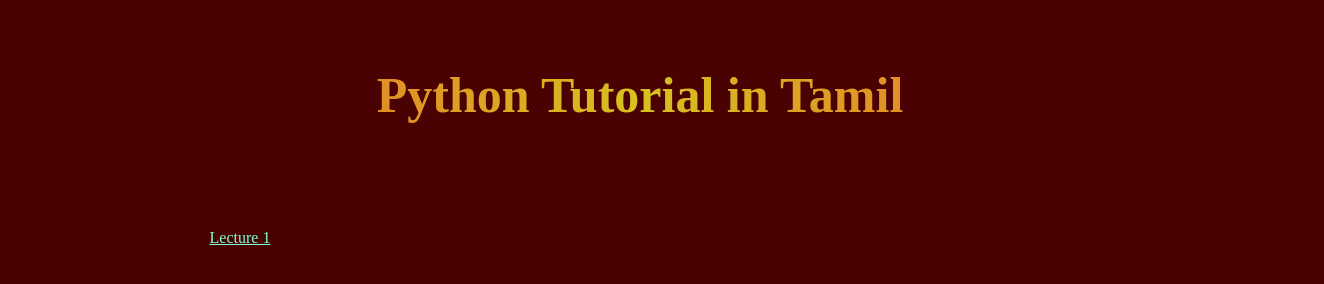
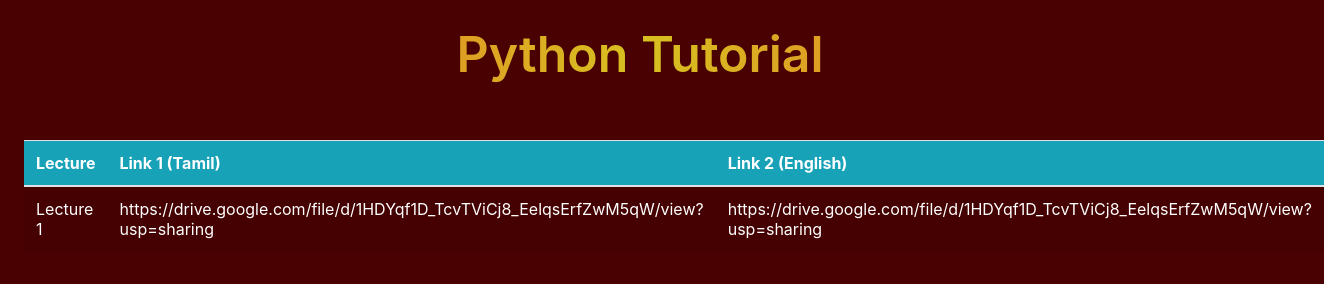
Before and after one commit to programmingrakesh/pythontutorialtamil, a plain HTML site: page index.html in a window 1280 px wide. Shown: the whole page, 1324 px wide, since content can reach past the window. Drawn offline with nearby package versions, Linux system fonts and the light colour scheme.

Commit message:
Update index.html

```diff
--- a/index.html
+++ b/index.html
@@ -1,10 +1,19 @@
-<!DOCTYPE html>
-<html lang="en" dir="ltr">
+<script src="https://ajax.googleapis.com/ajax/libs/jquery/3.3.1/jquery.min.js"></script>
+
+<link rel="stylesheet" href="https://stackpath.bootstrapcdn.com/bootstrap/4.3.1/css/bootstrap.min.css" integrity="sha384-ggOyR0iXCbMQv3Xipma34MD+dH/1fQ784/j6cY/iJTQUOhcWr7x9JvoRxT2MZw1T" crossorigin="anonymous">
 <head>
-    <meta charset="utf-8">
-    <title>Python Tutorial</title>
+  <meta name="viewport" content="width=device-width, initial-scale=1" />
 </head>
-  <style media="screen">
+
+
+
+<style>
+    th{
+        color:#fff;
+            }
+    tr {
+      color: #fff;
+    }
             @keyframes color {
               30% {background: #610527;}
               40% {background: #630202;}
@@ -28,27 +37,47 @@
               background-color: burlywood;
               ;
             }
-    h2 {
-      padding-left: 30px;
-      font-weight: bolder;
+
+</style>
+
+<body>
+  <h1>Python Tutorial</h1>
+  <br><br>
+
+<table class="table table-striped">
+    <tr  class="bg-info">
+        <th>Lecture</th>
+        <th>Link 1 (Tamil)</th>
+        <th>Link 2 (English)</th>
+    </tr>
+
+    <tbody id="myTable">
+
+    </tbody>
+</table>
+
+<script>
+	var myArray = [
+	    {'Lecture':'Lecture 1', 'Link_1':'https://drive.google.com/file/d/1HDYqf1D_TcvTViCj8_EelqsErfZwM5qW/view?usp=sharing', 'Link_2':'https://drive.google.com/file/d/1HDYqf1D_TcvTViCj8_EelqsErfZwM5qW/view?usp=sharing'},
+	]
+
+	buildTable(myArray)
+
+
+
+	function buildTable(data){
+		var table = document.getElementById('myTable')
+
+		for (var i = 0; i < data.length; i++){
+			var row = `<tr>
+							<td>${data[i].Lecture}</td>
+							<td>${data[i].Link_1}</td>
+							<td>${data[i].Link_2}</td>
+					  </tr>`
+			table.innerHTML += row
+
+
 		}
-    p {
-      color: aqua;
-      font-size: larger;
-      padding-right: 1200px;
 	}
 
-    a {
-      color: aquamarine;
-      padding-right: 800px;
-      padding-bottom: 1000px;
-    }
-
-  </style>
-  <body>
-    <h1>Python Tutorial in Tamil</h1>
-    <br><br><br><br>
-
-    <a href="src/1.html">Lecture 1</a>
-  </body>
-</html>
+</script>
```
Lines whose indentation alone changed are shown as unchanged.
